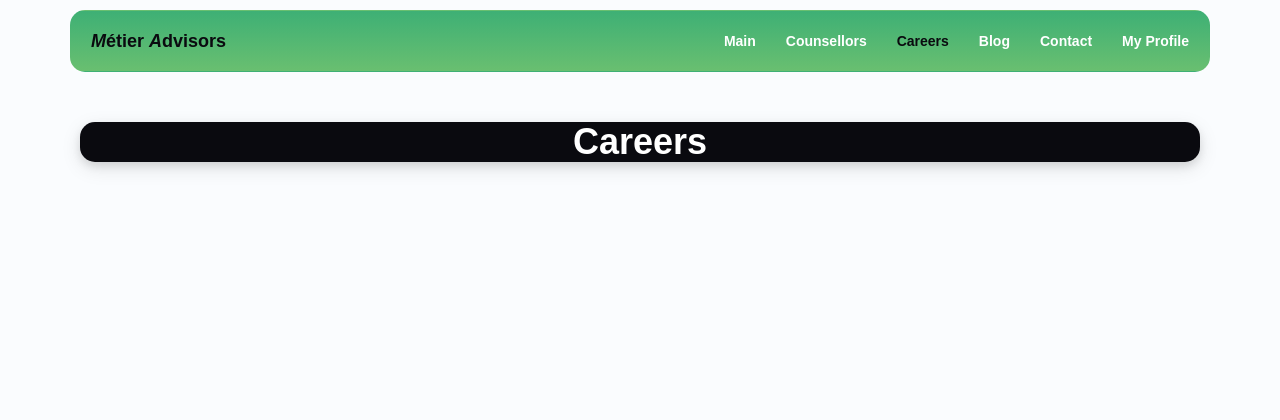
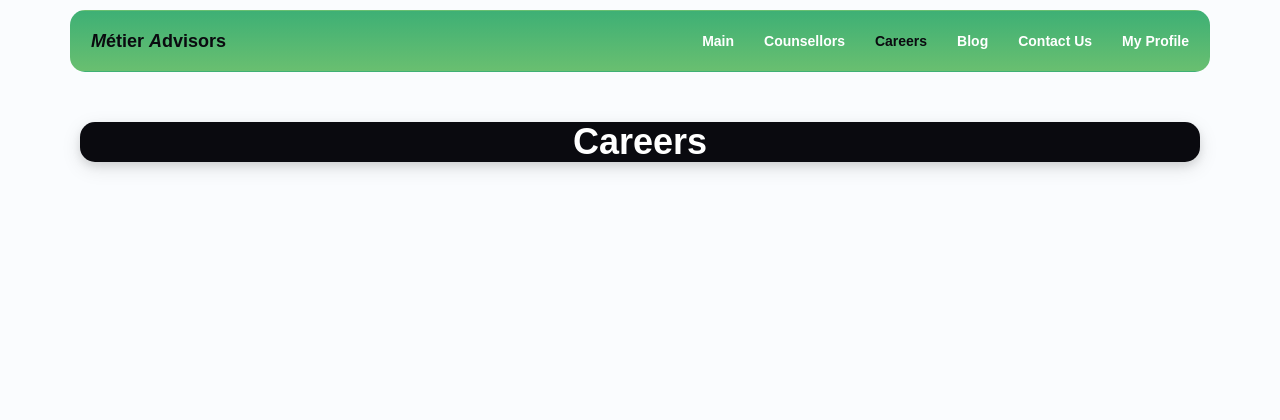
Before and after one commit to sj22aci/Metier-Advisors---Syed-Murtaza-Hasnain-Jafri, a PHP site: page /Careers.php in a window 1280 px wide. Shown: the top 420 px of the page. Run offline with PHP 8.4, Linux system fonts and the light colour scheme; data that the repository does not hold is empty.

Commit message:
contact us change in navbar

```diff
--- a/Blog.html
+++ b/Blog.html
@@ -33,7 +33,7 @@
                         <li><a href="Counsellors.php" class="scroll-link" data-id="Counsellors">Counsellors</a></li>
                         <li><a href="Careers.php" class="scroll-link" data-id="Careers">Careers</a></li>
                         <li><a href="Blog.html" class="scroll-top">Blog</a></li>
-                        <li><a href="Contact.html" class="scroll-link" data-id="Contact">Contact</a></li>
+                        <li><a href="Contact.html" class="scroll-link" data-id="Contact">Contact Us</a></li>
                         <li><a href="Profile.html" class="scroll-link" data-id="Profile">My Profile</a></li>
                     </ul>
                 </div>
--- a/Careers.php
+++ b/Careers.php
@@ -33,7 +33,7 @@
                         <li><a href="Counsellors.php" class="scroll-link" data-id="Counsellors">Counsellors</a></li>
                         <li><a href="Careers.php" class="scroll-top">Careers</a></li>
                         <li><a href="Blog.html" class="scroll-link" data-id="Blog">Blog</a></li>
-                        <li><a href="Contact.html" class="scroll-link" data-id="Contact">Contact</a></li>
+                        <li><a href="Contact.html" class="scroll-link" data-id="Contact">Contact Us</a></li>
                         <li><a href="Profile.html" class="scroll-link" data-id="Profile">My Profile</a></li>
                     </ul>
                 </div>
--- a/Contact.html
+++ b/Contact.html
@@ -33,7 +33,7 @@
                         <li><a href="Counsellors.php" class="scroll-link" data-id="Counsellors">Counsellors</a></li>
                         <li><a href="Careers.php" class="scroll-link" data-id="Careers">Careers</a></li>
                         <li><a href="Blog.html" class="scroll-link" data-id="Blog">Blog</a></li>
-                        <li><a href="Contact.html" class="scroll-top">Contact</a></li>
+                        <li><a href="Contact.html" class="scroll-top">Contact Us</a></li>
                         <li><a href="Profile.html" class="scroll-link" data-id="Profile">My Profile</a></li>
                     </ul>
                 </div>
--- a/Counsellors.php
+++ b/Counsellors.php
@@ -33,7 +33,7 @@
                         <li><a href="Counsellors.php" class="scroll-top">Counsellors</a></li>
                         <li><a href="Careers.php" class="scroll-link" data-id="Careers">Careers</a></li>
                         <li><a href="Blog.html" class="scroll-link" data-id="Blog">Blog</a></li>
-                        <li><a href="Contact.html" class="scroll-link" data-id="Contact">Contact</a></li>
+                        <li><a href="Contact.html" class="scroll-link" data-id="Contact">Contact Us</a></li>
                         <li><a href="Profile.html" class="scroll-link" data-id="Profile">My Profile</a></li>
                     </ul>
                 </div>
```
